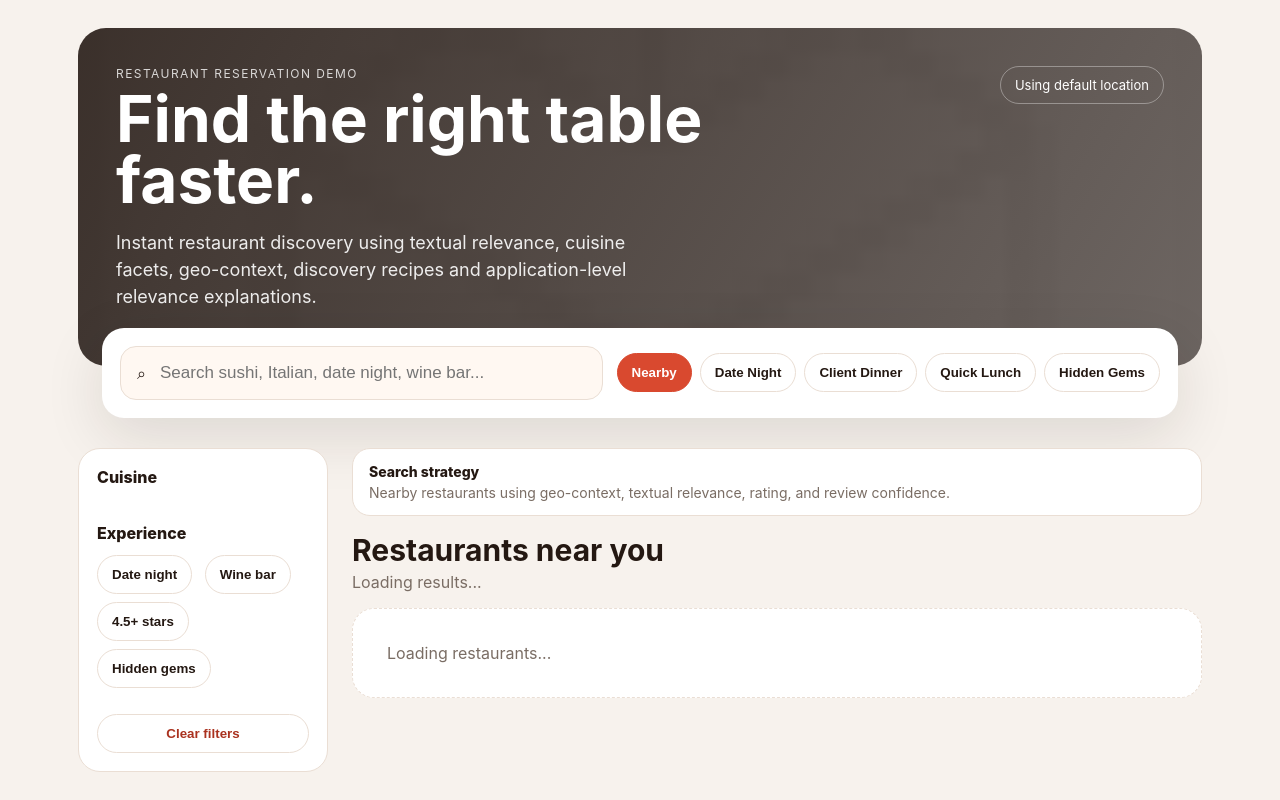
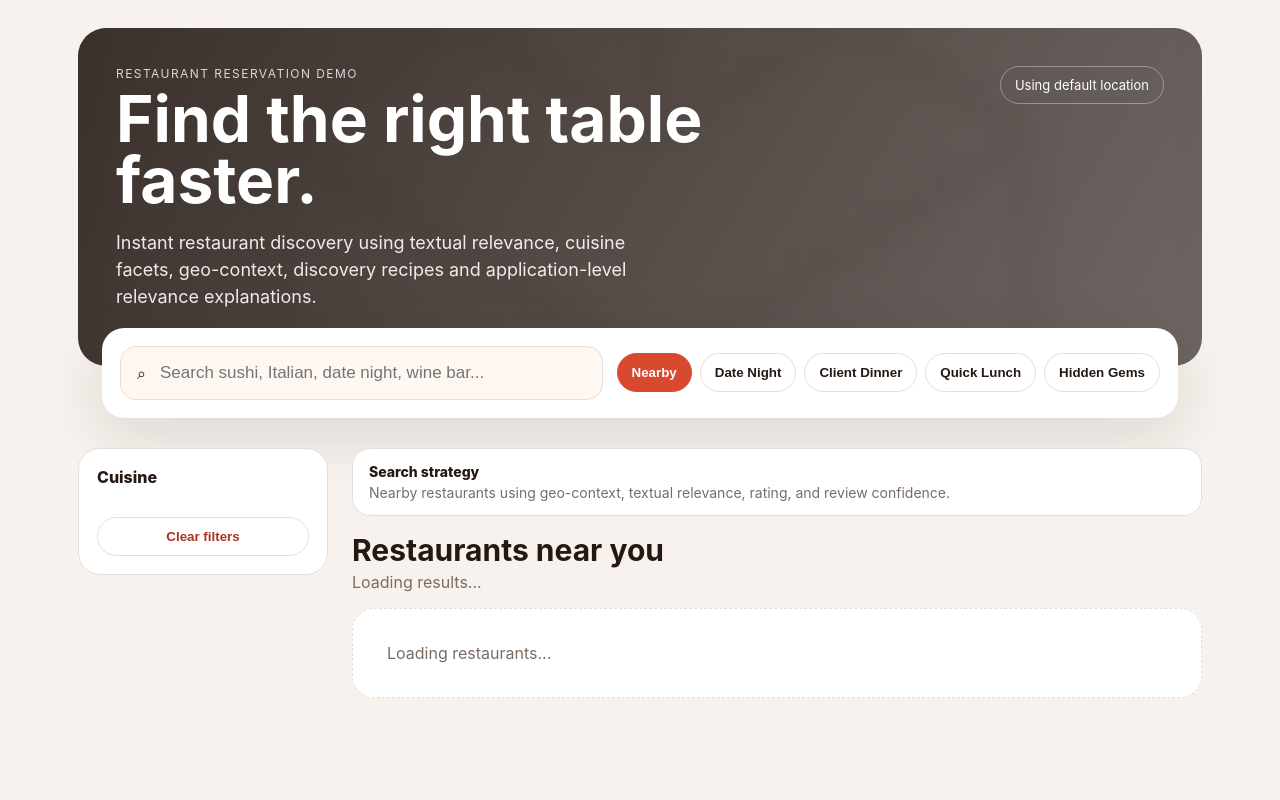
Before and after one commit to Giovangigli/AlgoliaSE, a website built with Parcel: page index.html in a window 1280 px wide. Built offline with nearby package versions, Linux system fonts and the light colour scheme; a script that the page names is missing.

Commit message:
Update index.html

```diff
--- a/index.html
+++ b/index.html
@@ -52,14 +52,6 @@
             <div id="cuisine-facets" class="facet-list"></div>
           </div>
 
-          <div class="filter-block">
-            <div class="filter-title">Experience</div>
-            <button type="button" class="chip" data-experience="date night">Date night</button>
-            <button type="button" class="chip" data-experience="wine bar">Wine bar</button>
-            <button type="button" class="chip" data-quick="clientDinner">4.5+ stars</button>
-            <button type="button" class="chip" data-quick="hiddenGems">Hidden gems</button>
-          </div>
-
           <button type="button" id="clear-filters" class="clear-button">Clear filters</button>
         </aside>
 
```
